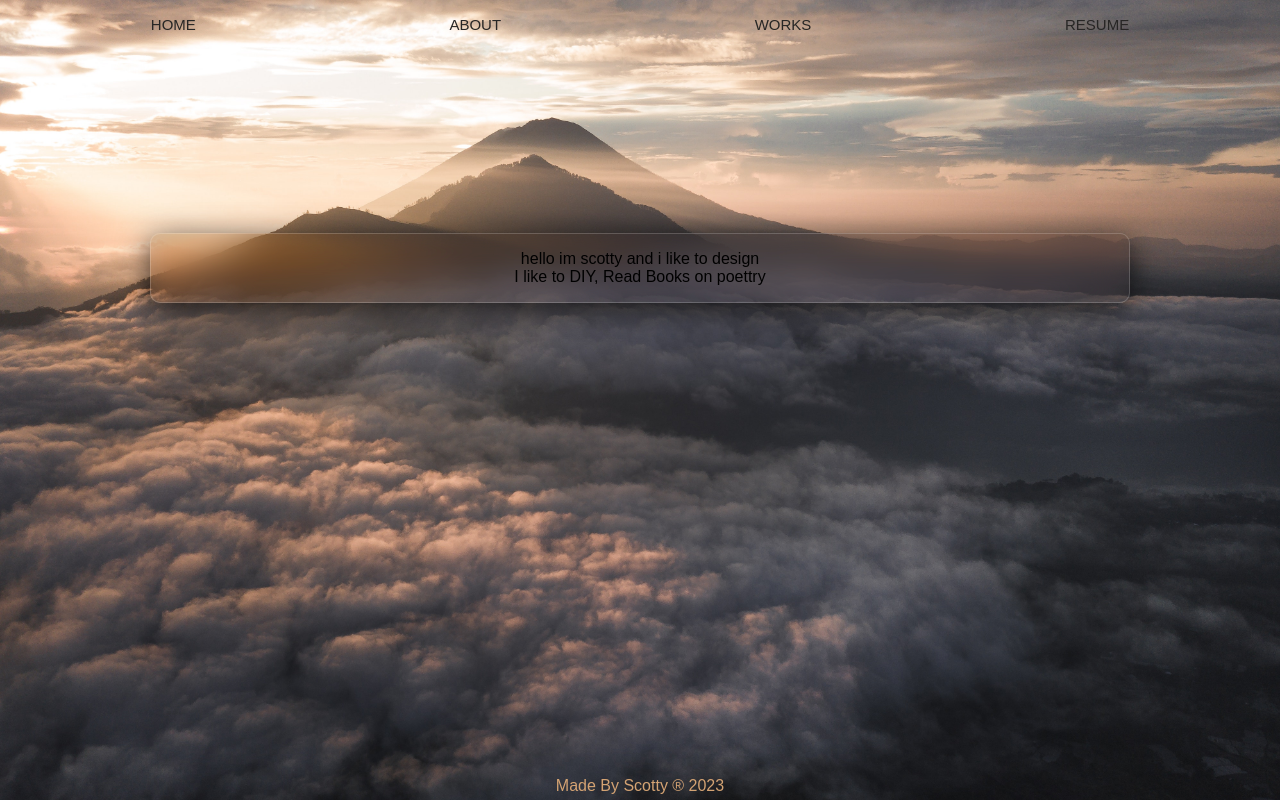
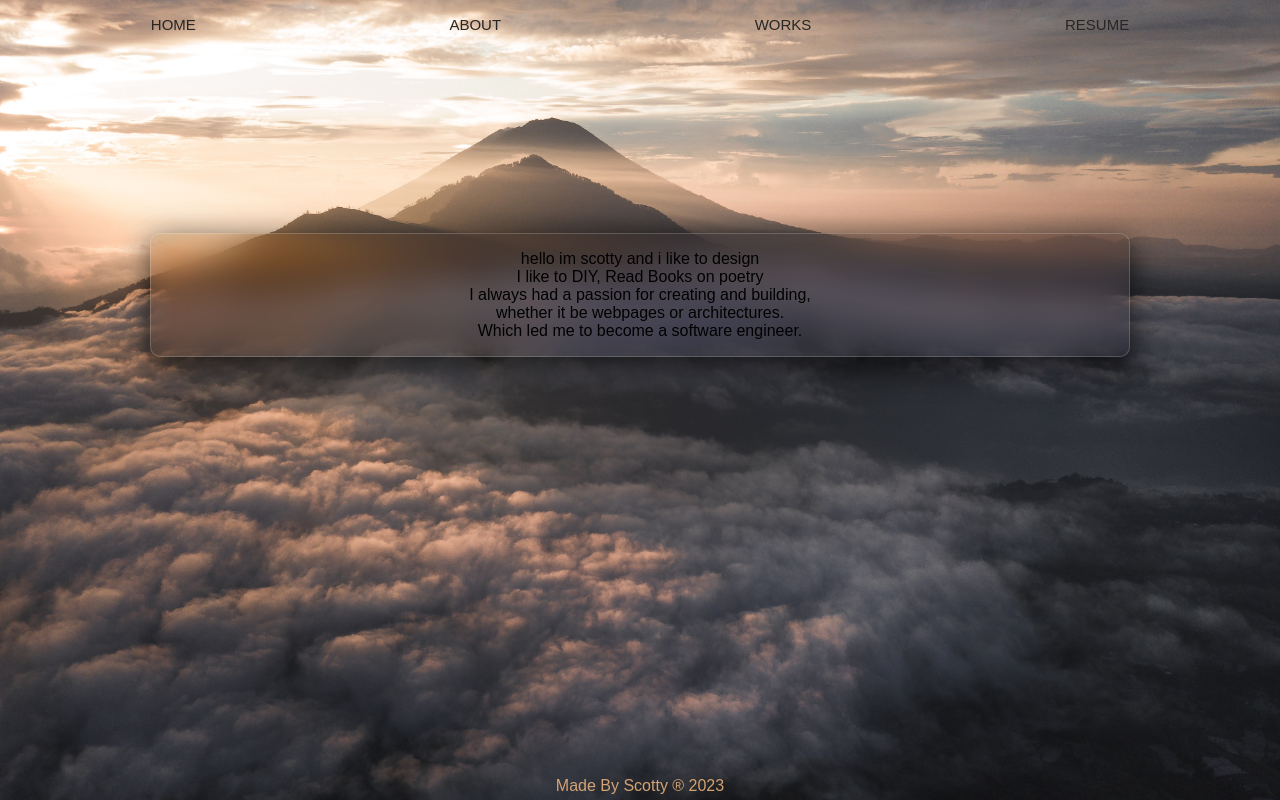
Before and after one commit to Scotty-Cloud/scott-portfolio, a React (Create React App) app: page /about in a window 1280 px wide. Built offline with nearby package versions, Linux system fonts and the light colour scheme; a web font is replaced by a local one.

Commit message:
continue about me

```diff
--- a/src/Components/About/About.jsx
+++ b/src/Components/About/About.jsx
@@ -9,9 +9,16 @@ const About = () => {
     >
       <p>hello im scotty and i like to design
         <br/>
-          I like to DIY, Read Books on poettry
+          I like to DIY, Read Books on poetry
+          <br/>
+          I always had a passion for creating and building,
+          <br/>
+          whether it be webpages or architectures.
+          <br/>
+          Which led  me to become a software engineer.
       </p>
     </div>
+
   )
 }
 
```
